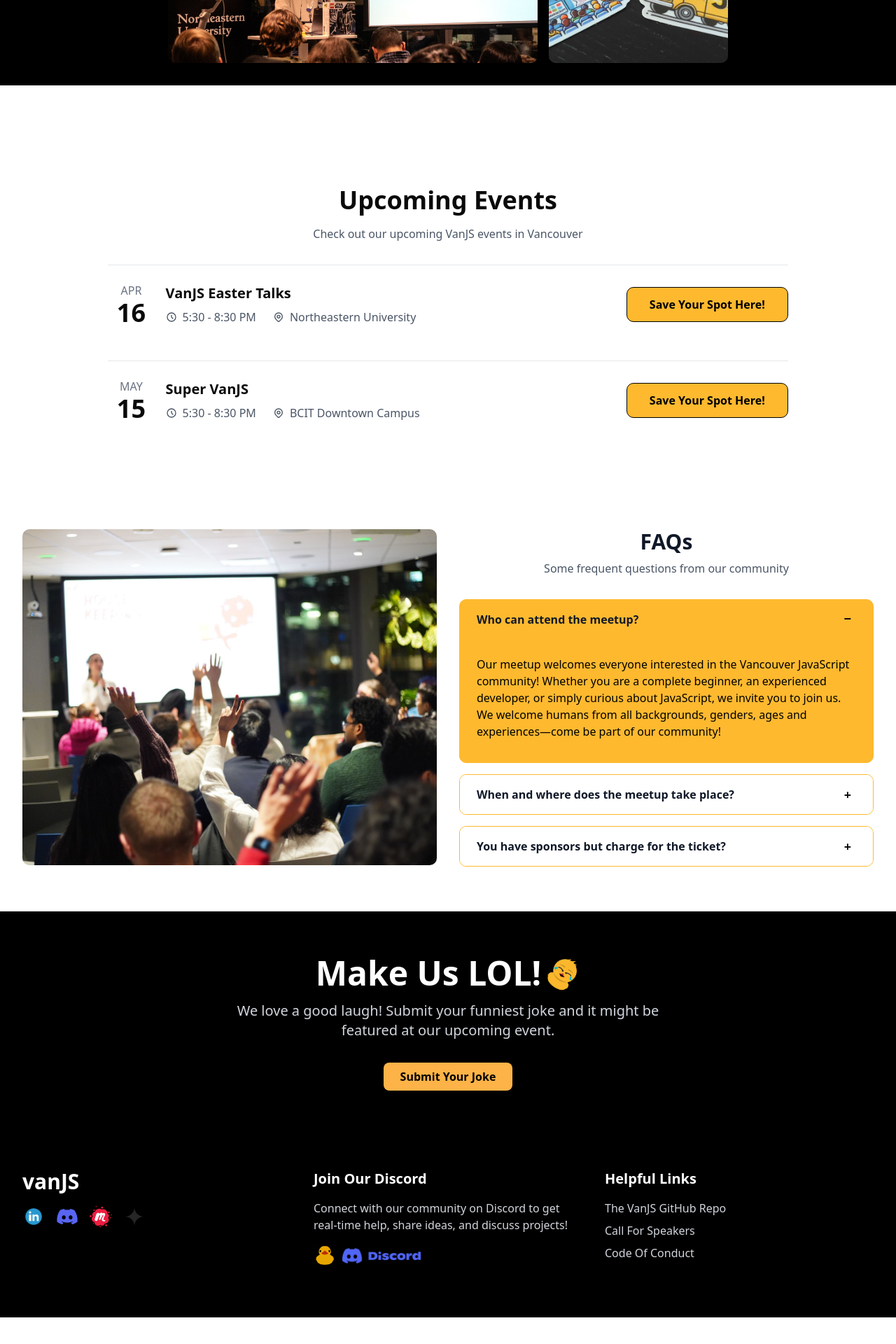
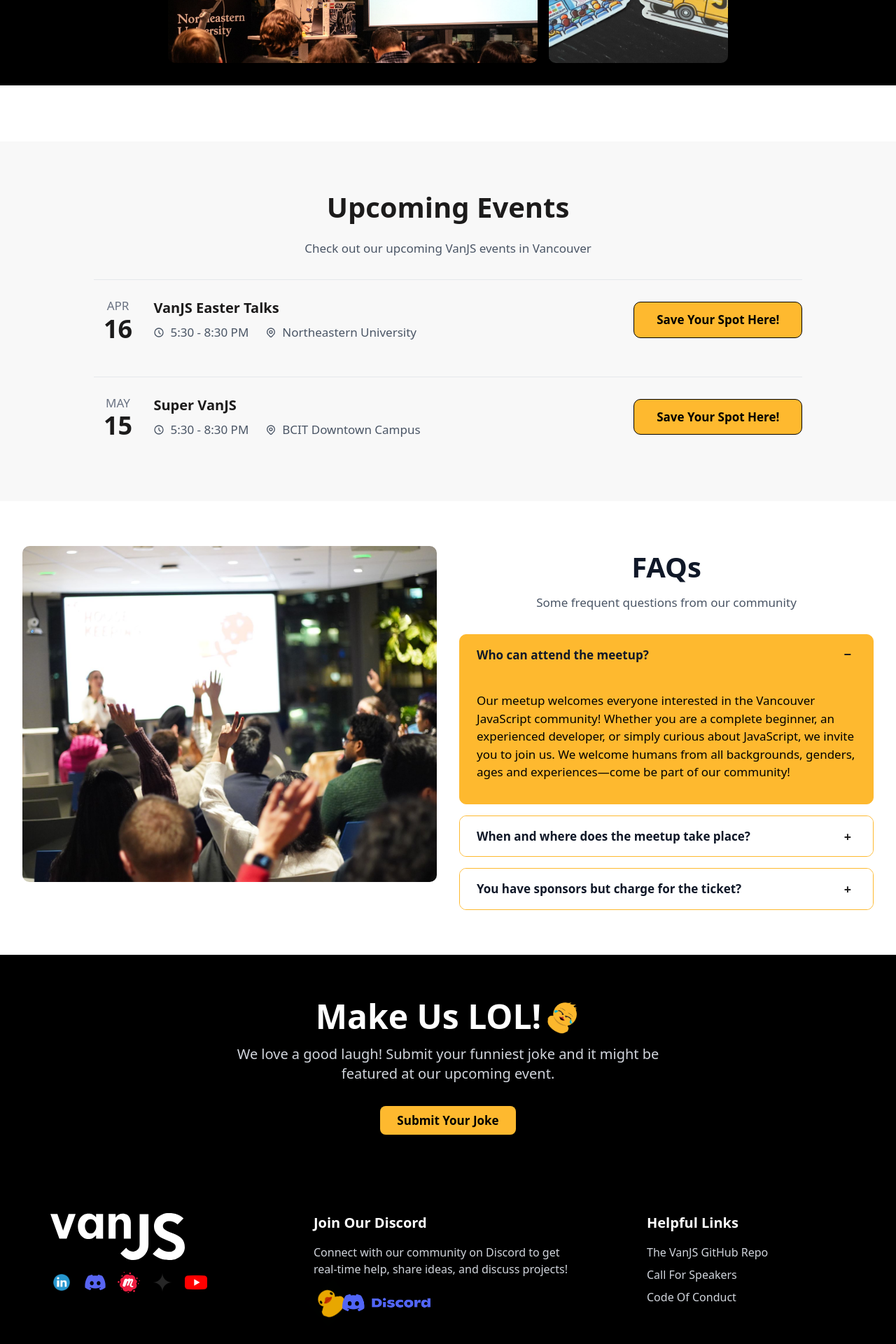
Before and after one commit to xaca/vanjs-website, a React (Vite) app: page / in a window 1280 px wide. Shown: the part 3700-5620 px from the top of the page at 70% size. Before the commit the page ends 5582 px from the top, so only its background shows below. Built offline with nearby package versions, Linux system fonts and the light colour scheme.

Commit message:
fix:Styles desktop

```diff
--- a/src/components/sections/faqs/Faqs.tsx
+++ b/src/components/sections/faqs/Faqs.tsx
@@ -55,7 +55,7 @@ export default function Faqs() {
   const [openIndex, setOpenIndex] = useState<number>(0);
 
   return (
-    <section className="py-16 px-4 md:px-8 max-w-7xl mx-auto">
+    <section className="text-[#1C1B1B] text-[17px] py-16 px-4 md:px-8 max-w-7xl mx-auto">
       <div className="grid grid-cols-1 md:grid-cols-2 gap-8 items-start">
         <div className="relative md:sticky md:top-16">
           <div className="aspect-w-4 aspect-h-3 rounded-lg overflow-hidden">
@@ -69,7 +69,7 @@ export default function Faqs() {
 
         <div>
           <div className="mb-8">
-            <h2 className="text-3xl font-bold text-gray-900 mb-2">FAQs</h2>
+            <h1 className="text-[40px] font-bold text-gray-900 mb-2">FAQs</h1>
             <p className="text-gray-600">Some frequent questions from our community</p>
           </div>
 
--- a/src/components/sections/footer/Footer.tsx
+++ b/src/components/sections/footer/Footer.tsx
@@ -4,14 +4,16 @@ import meetup_icon from "/general/meetup_icon.png";
 import luma_icon from "/general/luma_icon.png";
 import discord_logo from "/general/discord_logo.png";
 import ruben_duck from "/general/ruben.png";
+import youtube_logo from "/general/youtube_logo.png";
+import van_js_logo_white from "/general/vanjs_logo_white.svg";
 
 export default function Footer() {
   return (
     <footer className="bg-black text-white py-12 px-4 md:px-8">
       <div className="max-w-7xl mx-auto grid grid-cols-1 md:grid-cols-3 gap-8">
         {/* VanJS Logo and Social Links */}
-        <div className="flex flex-col items-center md:items-start">
-          <h2 className="text-3xl font-bold mb-4">vanJS</h2>
+        <div className="ml-10 flex flex-col items-center md:items-start">
+          <img src={van_js_logo_white} className="w-[192px] mb-4" alt="" />
           <div className="flex gap-4">
             <a href="https://www.linkedin.com/company/vancouverjs/" target="_blank" rel="noopener noreferrer" className="hover:opacity-80">
               <img src={linkedin_icon} alt="LinkedIn" className="w-8" />
@@ -25,6 +27,9 @@ export default function Footer() {
             <a href="https://lu.ma/vanjs" target="_blank" rel="noopener noreferrer" className="hover:opacity-80">
               <img src={luma_icon} alt="Luma" className="w-8" />
             </a>
+            <a href="https://www.youtube.com/@vancouverjs" target="_blank" rel="noopener noreferrer" className="hover:opacity-80">
+              <img src={youtube_logo} alt="Luma" className="w-8" />
+            </a>
           </div>
         </div>
 
@@ -37,18 +42,19 @@ export default function Footer() {
           </p>
 
           <div className="flex items-center gap-2 mb-2">
-            <img src={ruben_duck} alt="Duck" className="w-8 h-8" />
+            <img src={ruben_duck} alt="Duck" className="w-12 rotate-320" />
             <a
             href="https://discord.gg/TBWB9tMmmC"
             target="_blank"
-            rel="noopener noreferrer">
-              <img src={discord_logo} alt="Discord" className="h-16" />
+            rel="noopener noreferrer"
+            className="-ml-4 z-2">
+              <img src={discord_logo} alt="Discord" className="w-32" />
             </a>
           </div>
         </div>
 
         {/* Helpful Links */}
-        <div className="flex flex-col items-center md:items-start">
+        <div className="ml-15 flex flex-col items-center md:items-start">
           <h3 className="text-xl font-semibold mb-4">Helpful Links</h3>
           <ul className="flex flex-col gap-2 text-center md:text-left">
             <li>
--- a/src/components/sections/submit-joke/SubmitJoke.tsx
+++ b/src/components/sections/submit-joke/SubmitJoke.tsx
@@ -2,9 +2,9 @@ import quaky from "/general/quaky.png";
 
 export default function SubmitJoke() {
   return (
-    <div className="relative min-h-[300px] flex flex-col items-center justify-center bg-black text-white py-16 px-4">
+    <div className="relative min-h-[300px] text-[17px] flex flex-col items-center justify-center bg-black text-white py-16 px-4">
       <div className="max-w-2xl mx-auto text-center">
-        <h1 className="text-4xl md:text-5xl font-bold mb-4 flex items-center justify-center gap-2">
+        <h1 className="text-[40px] md:text-5xl font-bold mb-4 flex items-center justify-center gap-2">
           Make Us LOL!
           <img
             src={quaky}
@@ -17,7 +17,7 @@ export default function SubmitJoke() {
         </p>
         <button
           onClick={() => window.open('https://docs.google.com/forms/d/e/1FAIpQLScJgcHF72TR0UTX58_ofDAq646Jig19kG-3d7GwfBDkwYz6kw/viewform', '_blank')}
-          className="bg-[#FDB347] cursor-pointer text-black font-semibold py-2 px-6 rounded-md hover:border-[#feb92f] hover:text-[#feb92f] hover:scale-105 hover:bg-white transition-colors"
+          className="bg-[#FEB92F] cursor-pointer text-black font-semibold py-2 px-6 rounded-md hover:text-white box-content hover:bg-black hover:border hover:border-white transition-colors"
         >
           Submit Your Joke
         </button>
--- a/src/components/sections/upcoming-events/UpcommingEvents.tsx
+++ b/src/components/sections/upcoming-events/UpcommingEvents.tsx
@@ -31,9 +31,9 @@ const events: Event[] = [
 
 export default function UpcommingEvents() {
   return (
-    <section id="events" className="py-16 px-4 max-w-7xl mx-auto">
+    <section id="events" className="text-[17px] text-[#1C1B1B] bg-[#F8F8F8] w-full py-16">
       <div className="mb-8">
-        <h2 className="text-4xl font-bold mb-4">Upcoming Events</h2>
+        <h1 className="text-[40px] font-bold mb-4">Upcoming Events</h1>
         <p className="text-gray-600">Check out our upcoming VanJS events in Vancouver</p>
       </div>
 
@@ -72,7 +72,7 @@ export default function UpcommingEvents() {
                 href={event.link}
                 target="_blank"
                 rel="noopener noreferrer"
-                className="w-full sm:w-auto px-8 py-3 bg-[#feb92f] border-1 border-black text-black font-semibold rounded-lg hover:border-[#feb92f] hover:text-[#feb92f] hover:scale-105 hover:bg-white transition-colors text-center"
+                className="w-full sm:w-auto px-8 py-3 bg-[#feb92f] border-1 border-black text-black font-semibold rounded-lg hover:text-white hover:bg-black transition-colors text-center"
               >
                 Save Your Spot Here!
               </a>
```
Also changed, not shown: public/general/vanjs_logo_white.svg (added), public/general/youtube_logo.png (added).
